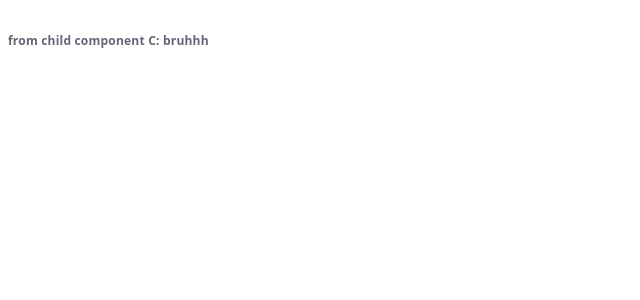
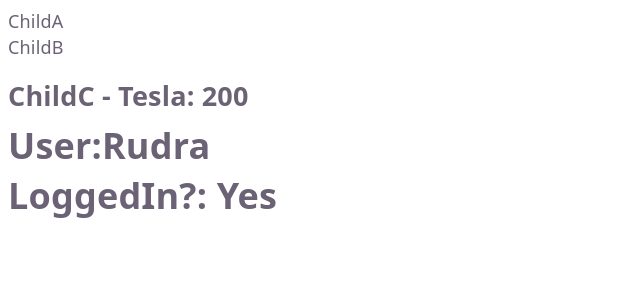
Before and after one commit to rudraksh-codes/ReactDRFProj, a React (Vite) app in the folder my-react-project/: page / in a window 1280 px wide. Shown: the top 300 px of the page, without its empty margins (0-640 px from the left). Built offline with nearby package versions, Linux system fonts and the light colour scheme.

Commit message:
feat: CreateContext() function to have context object in deep nexted comp. but code is complex...

```diff
--- a/my-react-project/src/App.jsx
+++ b/my-react-project/src/App.jsx
@@ -9,11 +9,16 @@
 import LearnUseEffect from './components/LearnUseEffect.jsx'
 import LearnUseMemo from './components/LearnUseMemo.jsx'
 import ChildA from './components/ChildA.jsx'
+import { createContext, useState } from 'react'
 
-
+// step 1 (create context - outside the component)
+const StockContext = createContext()
+const UserContext = createContext()
 
 function App() {
   let price = 200
+  const stock = "Tesla";
+  const [user, setUser] = useState({name:"Rudra", isLoggedIn: 'Yes'})
 
   const getStock = (param)=>{
     console.log(`this data is coming from the child to parent component App : ${param}`)
@@ -33,10 +38,18 @@
       {/* <CounterApp /> */}
       {/* <LearnUseEffect/> */}
       {/* <LearnUseMemo/> */}
-      <ChildA data='bruhhh'/>
+
+
+      {/* // step 2 */}
+      <StockContext.Provider value = {{stock, price}}>
+        <UserContext.Provider value = {{user, setUser}}>
+          <ChildA />
+        </UserContext.Provider>
+      </StockContext.Provider>
 
     </>
   )
 }
 
 export default App
+export {StockContext, UserContext}
--- a/my-react-project/src/components/ChildA.jsx
+++ b/my-react-project/src/components/ChildA.jsx
@@ -1,10 +1,11 @@
 import React from 'react'
 import ChildB from './ChildB'
 
-const ChildA = (props) => {
+const ChildA = () => {
   return (
     <>
-        <ChildB data_dash={props.data}/>
+        <div>ChildA</div>
+        <ChildB />
     </>
   )
 }
--- a/my-react-project/src/components/ChildB.jsx
+++ b/my-react-project/src/components/ChildB.jsx
@@ -1,10 +1,11 @@
 import React from 'react'
 import ChildC from './ChildC'
 
-const ChildB = (props) => {
+const ChildB = () => {
   return (
     <>
-        <ChildC data_dash_dash = {props.data_dash} />
+        <div>ChildB</div>
+        <ChildC  />
     </>
   )
 }
--- a/my-react-project/src/components/ChildC.jsx
+++ b/my-react-project/src/components/ChildC.jsx
@@ -1,9 +1,33 @@
 import React from 'react'
+import { StockContext, UserContext } from '../App'
 
-const ChildC = (props) => {
+
+const ChildC = () => {
   return (
     <>
-        <h6>from child component C: {props.data_dash_dash}</h6>
+        <StockContext.Consumer>
+            {/* function with a single argument only */}
+            {
+                ({stock, price})=> {    //{/*destructuring */}
+                    return (
+                        <UserContext.Consumer>
+                            {
+                                ({user, setUser}) => {
+                                    return(
+                                        <>
+                                            <h2>ChildC - {stock}: {price} </h2>
+                                            <h1>User:{user.name}</h1>
+                                            <h1>LoggedIn?: {user.isLoggedIn}</h1>
+
+                                        </>
+                                    )
+                                }
+                            }
+                        </UserContext.Consumer>
+                );
+                }
+            }
+        </StockContext.Consumer>
     </>
   )
 }
```
